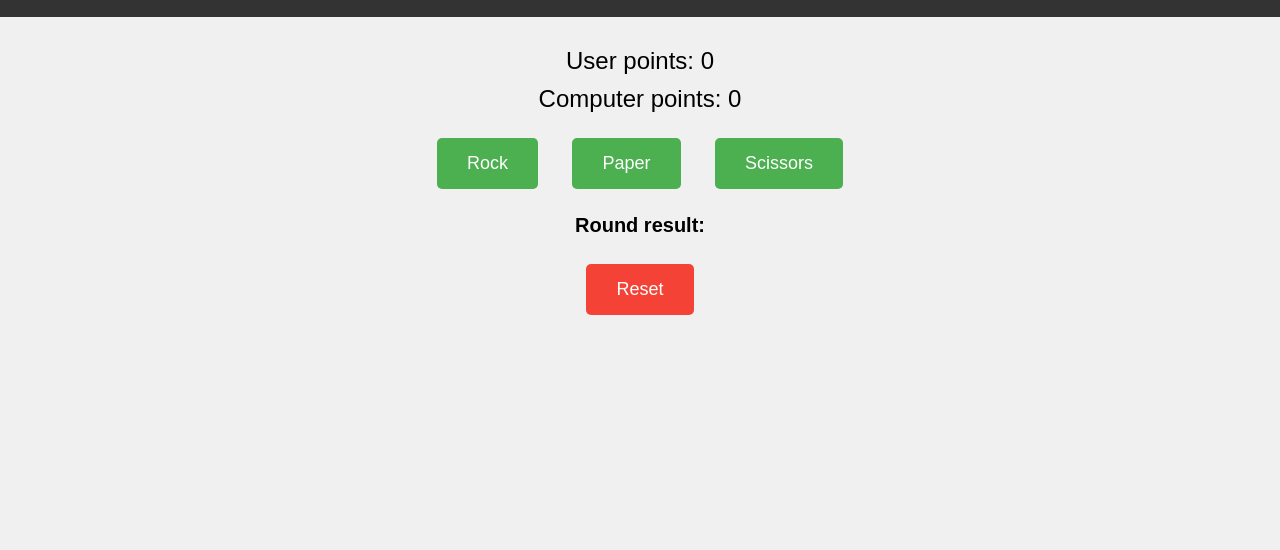
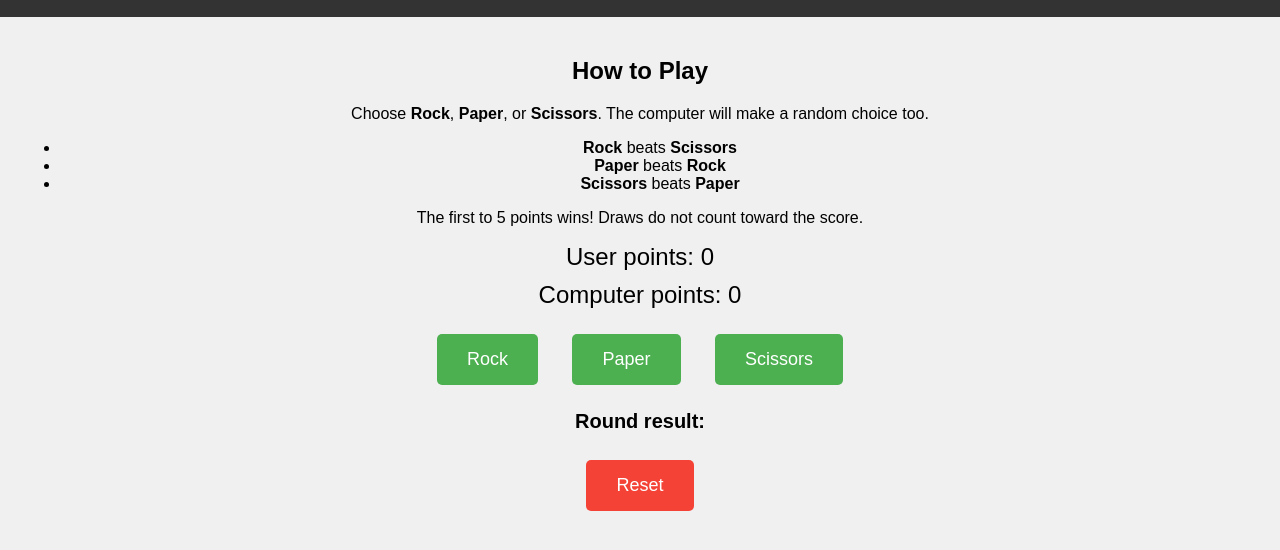
Before and after one commit to Triba14/Rock-Paper-Scissors, a plain HTML site: page index.html in a window 1280 px wide. Shown: the part 60-610 px from the top of the page. Drawn offline with Linux system fonts and the light colour scheme.

Commit message:
Added game rules section

```diff
--- a/index.html
+++ b/index.html
@@ -12,6 +12,17 @@
   </header>
 
   <main>
+    <section id="game-rules">
+      <h2>How to Play</h2>
+      <p>Choose <strong>Rock</strong>, <strong>Paper</strong>, or <strong>Scissors</strong>. The computer will make a random choice too.</p>
+      <ul>
+        <li><strong>Rock</strong> beats <strong>Scissors</strong></li>
+        <li><strong>Paper</strong> beats <strong>Rock</strong></li>
+        <li><strong>Scissors</strong> beats <strong>Paper</strong></li>
+      </ul>
+      <p>The first to 5 points wins! Draws do not count toward the score.</p>
+    </section>
+
     <section id="score-section">
       <p id="user-score">User points: 0</p>
       <p id="computer-score">Computer points: 0</p>
```
